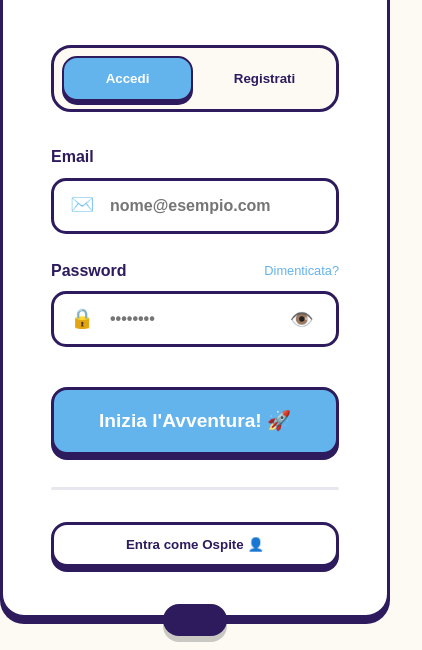
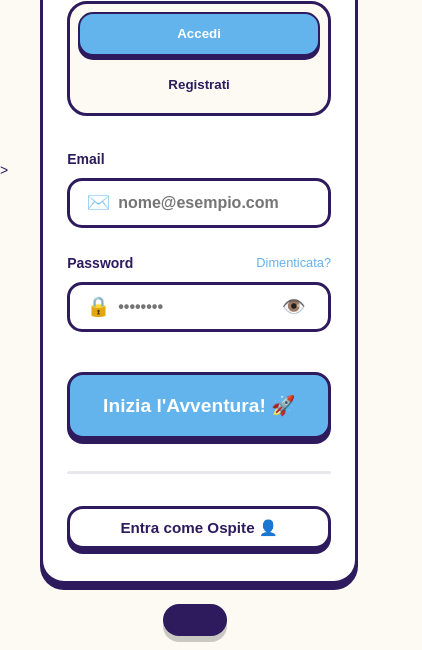
Before and after one commit to gabrieleghid-jpg/brainplayng33, a website: page src/pages/login.html in a window 390 px wide. Shown: the part 276-926 px from the top of the page, 422 px wide, since content can reach past the window. After the commit the page ends 892 px from the top, so only its background shows below. Drawn offline with nearby package versions, Linux system fonts and the light colour scheme.

Commit message:
Migliora responsività per telefoni

```diff
--- a/src/pages/login.html
+++ b/src/pages/login.html
@@ -2,7 +2,7 @@
 <html lang="it">
 <head>
   <meta charset="UTF-8" />
-  <meta name="viewport" content="width=device-width, initial-scale=1.0" />
+  <meta name="viewport" content="width=device-width, initial-scale=1.0, maximum-scale=1.0, user-scalable=no">>
   <title>brainplaying! — Accedi</title>
 
   <link rel="stylesheet" href="../styles/dashboard.css" />
--- a/src/styles/dashboard.css
+++ b/src/styles/dashboard.css
@@ -977,6 +977,50 @@
   }
 }
 
+/* Responsive per telefoni piccoli */
+@media (max-width: 480px) {
+  body {
+    font-size: 14px;
+  }
+
+  .toon-card {
+    padding: 1.2rem;
+  }
+
+  .toon-btn {
+    padding: 0.6rem 1.2rem;
+    font-size: 0.95rem;
+  }
+
+  .hero-title {
+    font-size: 2rem;
+  }
+
+  .hero-subtitle {
+    font-size: 1rem;
+  }
+
+  .login-container {
+    padding: 1rem;
+  }
+
+  .login-container .toon-card {
+    padding: 2rem 1.5rem;
+  }
+
+  h1, h2, h3 {
+    font-size: 1.5rem !important;
+  }
+
+  .auth-tabs {
+    flex-direction: column;
+  }
+
+  .input-wrapper input {
+    padding: 0.8rem 0.8rem 0.8rem 3rem;
+  }
+}
+
 @media (prefers-reduced-motion: reduce) {
   *, *::before, *::after {
     animation-duration: 0.01ms !important;
```
Also changed, not shown: src/pages/account-manager.html (+1 -1 lines), src/pages/avatar-lovable.html (+1 -1 lines), src/pages/avatar-simple.html (+1 -1 lines), src/pages/avatar-studio.html (+1 -1 lines), src/pages/avatar-windrider.html (+1 -1 lines), src/pages/battle-game.html (+1 -1 lines), src/pages/classifica.html (+1 -1 lines), src/pages/home.html (+1 -1 lines), src/pages/index.html (+1 -1 lines), src/pages/minigiochi.html (+1 -1 lines), src/pages/negozio.html (+1 -1 lines), src/pages/profile.html (+1 -1 lines), src/pages/schema-frecce-test.html (+1 -1 lines), src/pages/schemi-analysis.html (+1 -1 lines).
